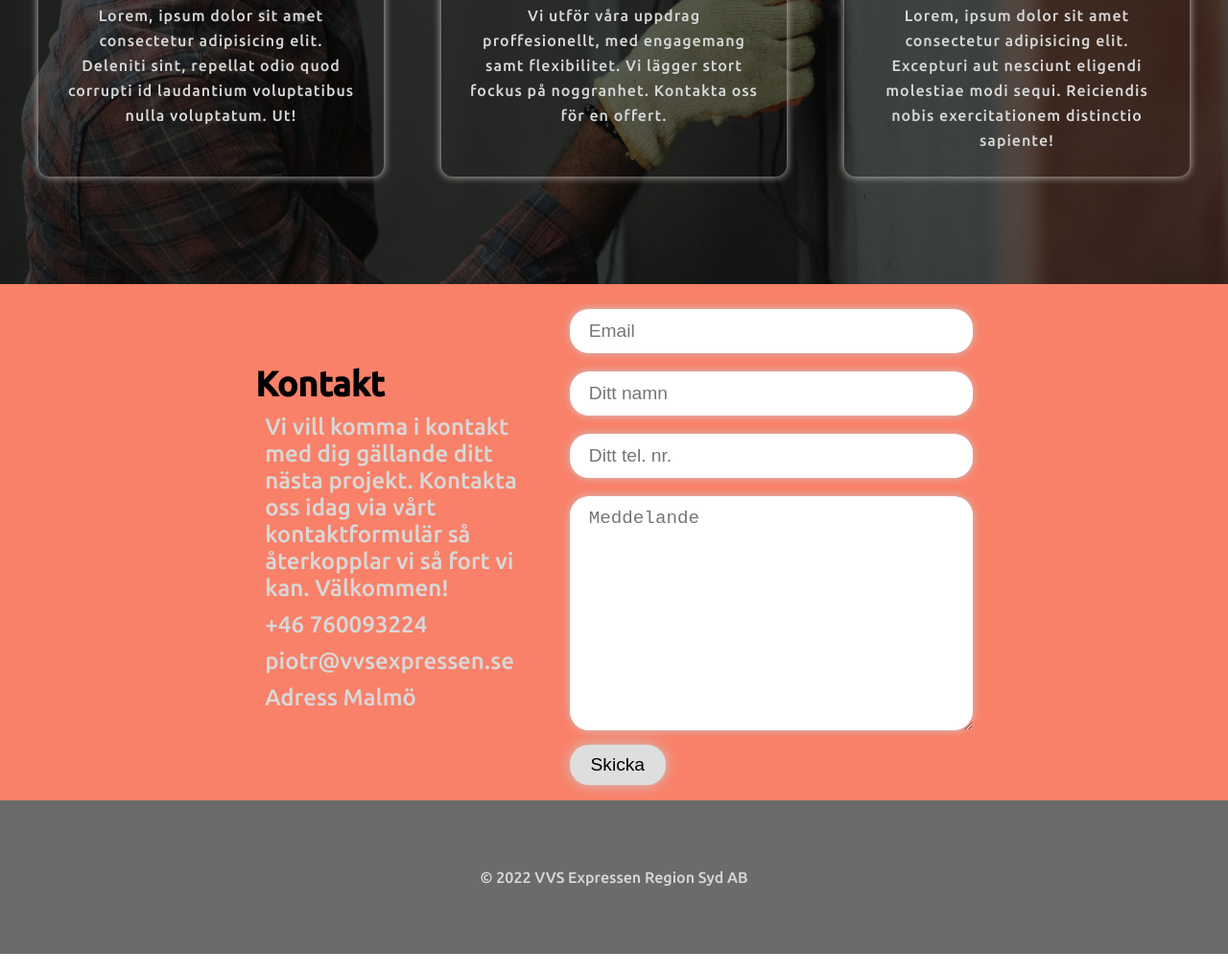
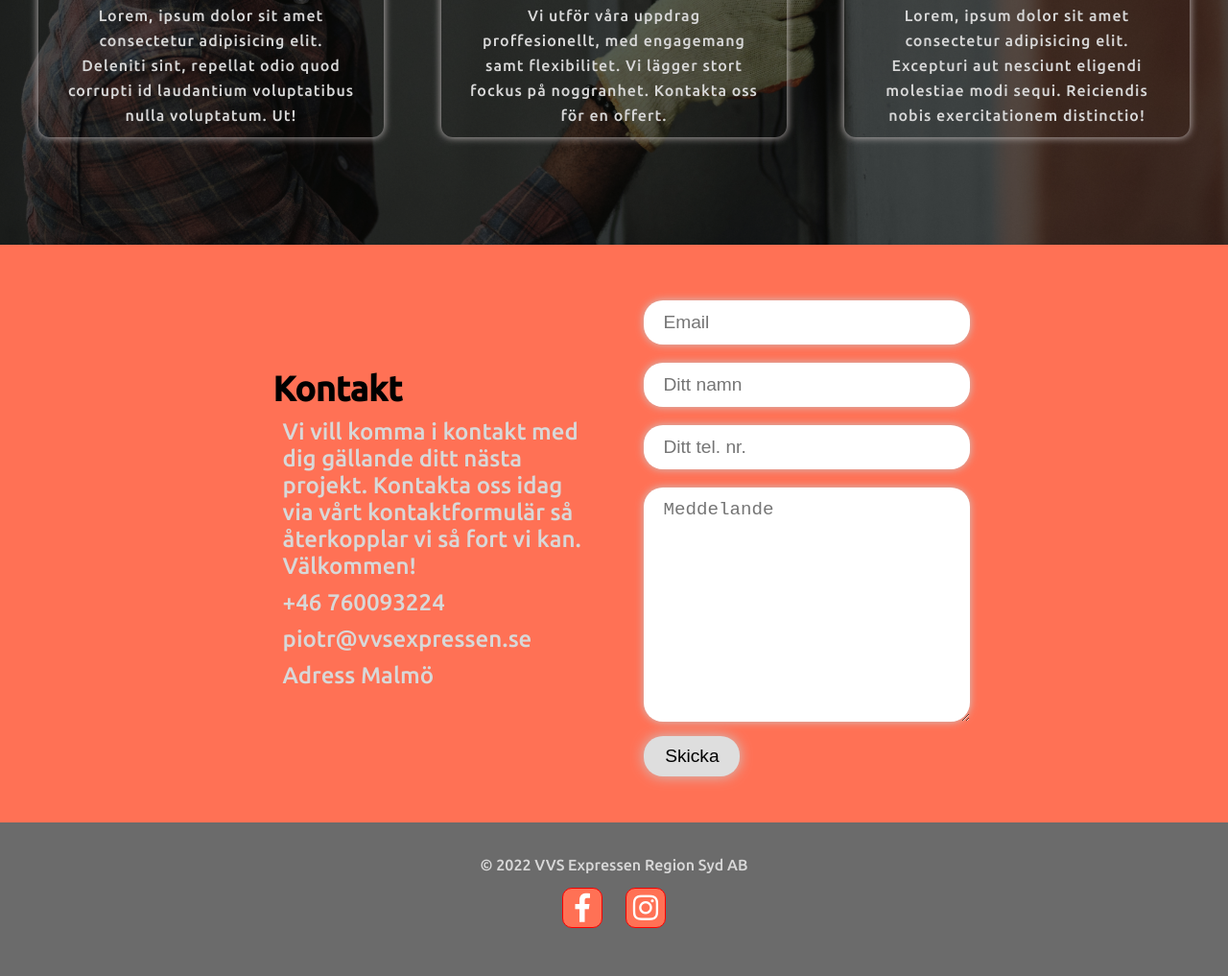
Before and after one commit to DJendryczka/vvsexp, a website: page index.html in a window 1280 px wide. Shown: the part 2068-3085 px from the top of the page at 96% size. Before the commit the page ends 3062 px from the top, so only its background shows below. Drawn offline with Linux system fonts and the light colour scheme.

Commit message:
Fix of resp.view

```diff
--- a/index.html
+++ b/index.html
@@ -4,6 +4,7 @@
     <meta charset="UTF-8" />
     <meta http-equiv="X-UA-Compatible" content="IE=edge" />
     <meta name="viewport" content="width=device-width, initial-scale=1.0" />
+    <link rel="stylesheet" href="https://use.fontawesome.com/releases/v5.5.0/css/all.css">
     <link rel="preconnect" href="https://fonts.googleapis.com" />
     <link rel="preconnect" href="https://fonts.gstatic.com" crossorigin />
     <link
@@ -137,7 +138,7 @@
           <p class="service-txt">
             Lorem, ipsum dolor sit amet consectetur adipisicing elit. Excepturi
             aut nesciunt eligendi molestiae modi sequi. Reiciendis nobis
-            exercitationem distinctio sapiente!
+            exercitationem distinctio!
           </p>
         </div>
       </div>
@@ -183,6 +184,10 @@
     </section>
     <footer>
       <p>&copy; 2022 VVS Expressen Region Syd AB</p>
+      <ul>
+        <li><a href="#"><i class="fab fa-facebook-f"></i>Facebook</a></li>
+        <li><a href="#"><i class="fab fa-instagram"></i>Instagram</a></li>
+    </ul>
     </footer>
 
     <script src="js/script.js"></script>
--- a/sass/style.scss
+++ b/sass/style.scss
@@ -352,7 +352,7 @@ nav a {
     display: flex;
     flex-direction: column;
     align-items: center;
-    height: 540px;
+    height: auto;
     text-align: center;
     border-radius: 12px;
     box-shadow: 0px 0px 9px rgb(204, 197, 197);
@@ -364,6 +364,10 @@ nav a {
     width: 95%;
     padding: 10px;
     border-radius: 16px;
+    transition: all 1s;
+}
+.box img:hover{
+    transform: scale(1.9);
 }
 @media  screen and (max-width: 769px){
     .container-service{
@@ -381,14 +385,20 @@ nav a {
     .about-txt{
         font-size: 1rem;
     }
+    .box img:hover{
+        transform: scale(1.3);
+    }
 }
-/* Contact */
+/* =====================
+   Contact
+   =====================*/
 .contact{
     height: auto;
+    padding: 2rem 0;
     display: flex;
     justify-content: space-around;
     align-items: center;
-    background-color: rgb(249, 129, 105);
+    background-color: rgb(255, 113, 85);
 }
 .contact-info{
     width: 60%;
@@ -398,9 +408,9 @@ nav a {
 
 }
 .contact-text{
-    width: 40%;
+    width: 45%;
     font-size: 1.5rem;
-    margin: 2rem 0;
+    margin: 2rem 1rem;
 }
 .form button{
     width: 100px;
@@ -423,7 +433,7 @@ form{
 }
 input,
 textarea{
-    width: 380px;
+    width: 300px;
     font-size: 1.2rem;
     margin: 0.6rem 0;
     padding: 12px 20px;
@@ -468,10 +478,35 @@ footer{
     height: 20vh;
     background-color: #6b6b6b;
     display: flex;
+    flex-direction: column;
     justify-content: center;
     align-items: center;
+}
+footer ul{
 
+    text-align: center;
+    margin: 5px 0;
 }
+footer li {
+    font-size: 0;
+    display: inline-block;
+}
+footer i {
+    height: 30px;
+    width: 30px;
+    padding: 5px;
+    background: rgb(255, 113, 85);
+    border: 1px solid red;
+    border-radius: 10px;
+    font-size: 30px;
+    color: #fff;
+    margin: 10px;
+    transition: 1s;
+}
+footer i:hover {
+    transform: scale(1.3);
+}
+
 footer p{
     margin: 0;
 }
```
Also changed, not shown: css/style.css, 1 other file.
